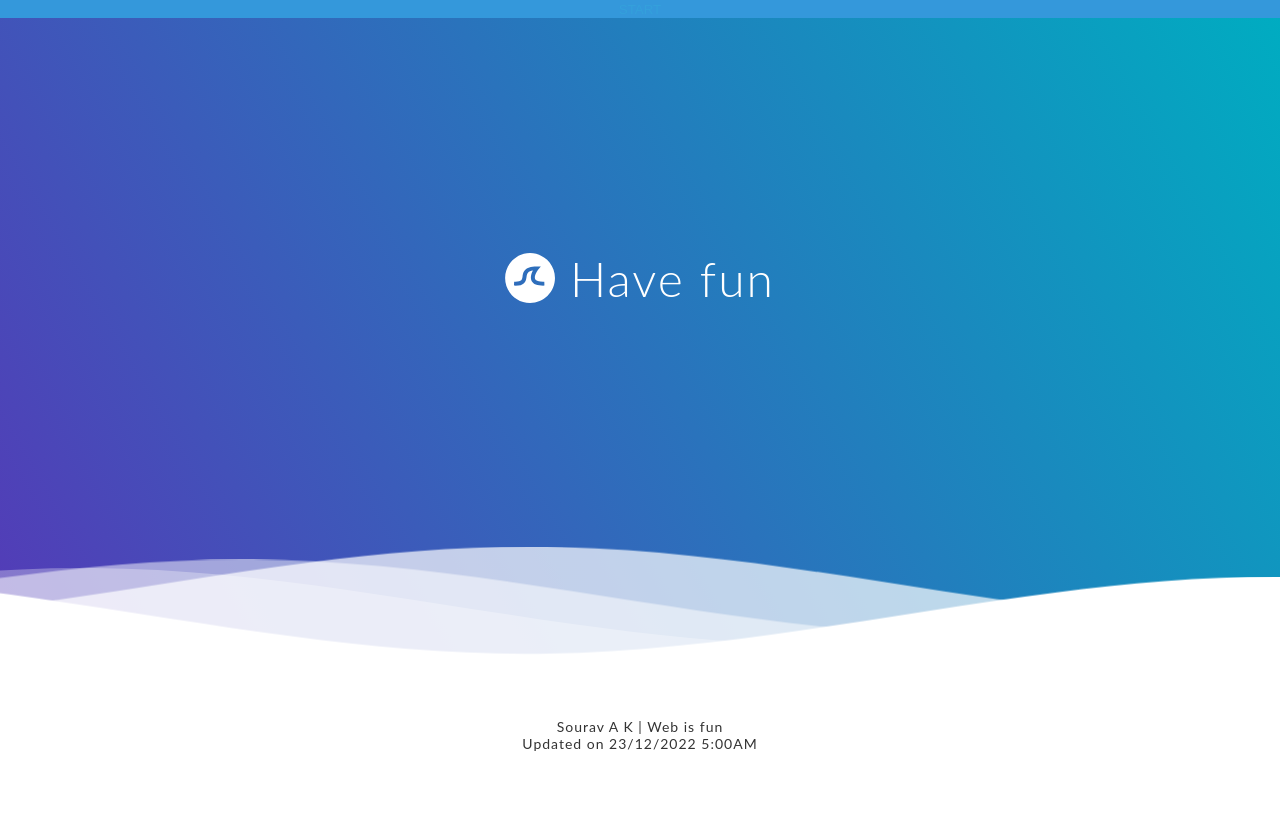
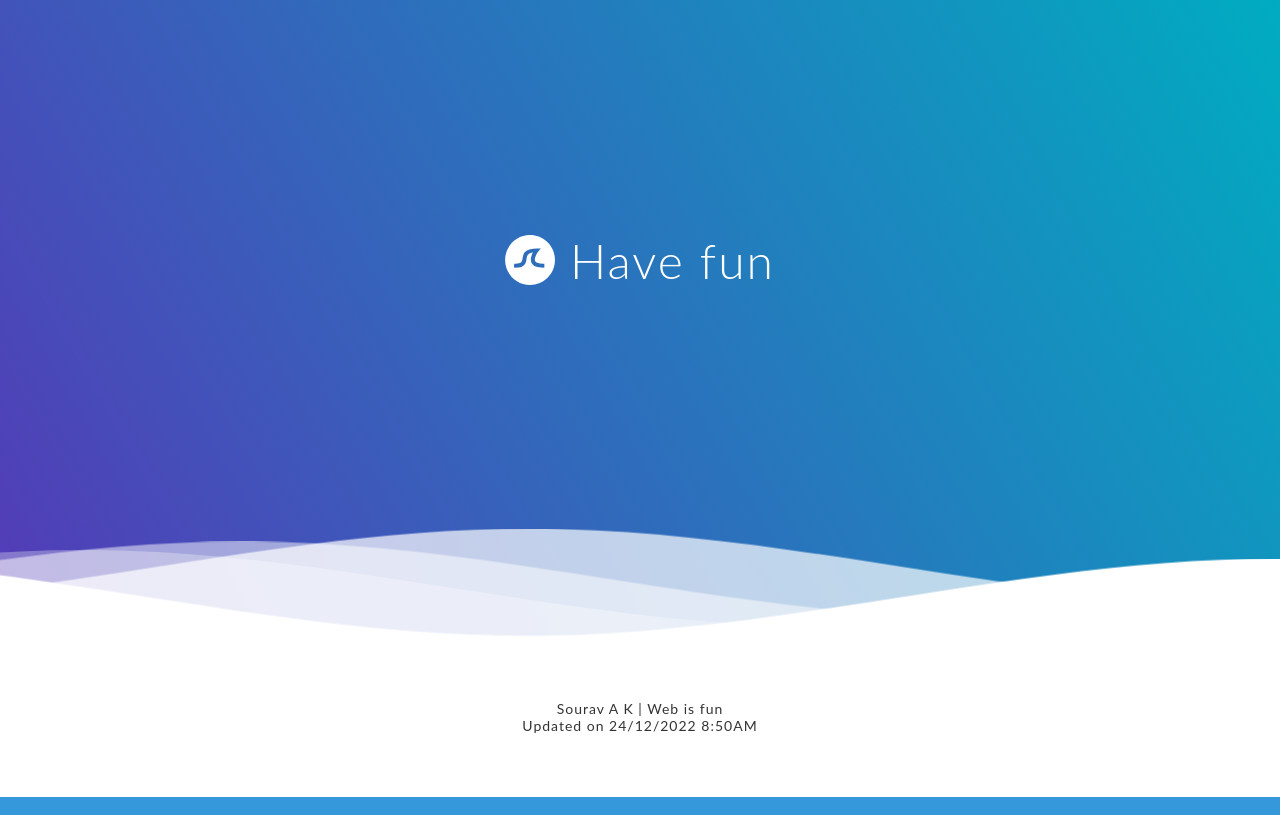
Before and after one commit to Souravak/auto-edge-web, a plain HTML site: page index.html in a window 1280 px wide. Drawn offline with Linux system fonts and the light colour scheme.

Commit message:
button updated

```diff
--- a/index.html
+++ b/index.html
@@ -12,11 +12,11 @@
 <script src="script.js"></script>
 
 <body>
-    <section class="head">
+    <!-- <section class="head">
         <div class="top">
             <button onclick="hot_edge()">START</button>
         </div>
-    </section>
+    </section> -->
 
 <!--Hey! This is the original version
 of Simple CSS Waves-->
@@ -29,10 +29,13 @@ of Simple CSS Waves-->
     <svg version="1.1" class="logo" baseProfile="tiny" id="Layer_1" xmlns="http://www.w3.org/2000/svg"
     xmlns:xlink="http://www.w3.org/1999/xlink" x="0px" y="0px" viewBox="0 0 500 500" xml:space="preserve">
     <path fill="#FFFFFF" stroke="#000000" stroke-width="10" stroke-miterlimit="10" d="M57,283" />
-    <g><path fill="#fff"
-    d="M250.4,0.8C112.7,0.8,1,112.4,1,250.2c0,137.7,111.7,249.4,249.4,249.4c137.7,0,249.4-111.7,249.4-249.4
-    C499.8,112.4,388.1,0.8,250.4,0.8z M383.8,326.3c-62,0-101.4-14.1-117.6-46.3c-17.1-34.1-2.3-75.4,13.2-104.1
-    c-22.4,3-38.4,9.2-47.8,18.3c-11.2,10.9-13.6,26.7-16.3,45c-3.1,20.8-6.6,44.4-25.3,62.4c-19.8,19.1-51.6,26.9-100.2,24.6l1.8-39.7		c35.9,1.6,59.7-2.9,70.8-13.6c8.9-8.6,11.1-22.9,13.5-39.6c6.3-42,14.8-99.4,141.4-99.4h41L333,166c-12.6,16-45.4,68.2-31.2,96.2	c9.2,18.3,41.5,25.6,91.2,24.2l1.1,39.8C390.5,326.2,387.1,326.3,383.8,326.3z" />
+    <g>
+        <a href="javascript:void(0);" onclick="hot_edge();">
+            <path fill="#fff"
+            d="M250.4,0.8C112.7,0.8,1,112.4,1,250.2c0,137.7,111.7,249.4,249.4,249.4c137.7,0,249.4-111.7,249.4-249.4
+            C499.8,112.4,388.1,0.8,250.4,0.8z M383.8,326.3c-62,0-101.4-14.1-117.6-46.3c-17.1-34.1-2.3-75.4,13.2-104.1
+            c-22.4,3-38.4,9.2-47.8,18.3c-11.2,10.9-13.6,26.7-16.3,45c-3.1,20.8-6.6,44.4-25.3,62.4c-19.8,19.1-51.6,26.9-100.2,24.6l1.8-39.7		c35.9,1.6,59.7-2.9,70.8-13.6c8.9-8.6,11.1-22.9,13.5-39.6c6.3-42,14.8-99.4,141.4-99.4h41L333,166c-12.6,16-45.4,68.2-31.2,96.2	c9.2,18.3,41.5,25.6,91.2,24.2l1.1,39.8C390.5,326.2,387.1,326.3,383.8,326.3z" />
+        </a>
     </g>
     </svg>
     <h1>Have fun</h1>
@@ -62,7 +65,7 @@ of Simple CSS Waves-->
     <div class="content flex">
       <p>Sourav A K | Web is fun
       <br>
-      Updated on 23/12/2022 5:00AM</p>
+      Updated on 24/12/2022 8:50AM</p>
     </div>
     <!--Content ends-->
 </body>
```
